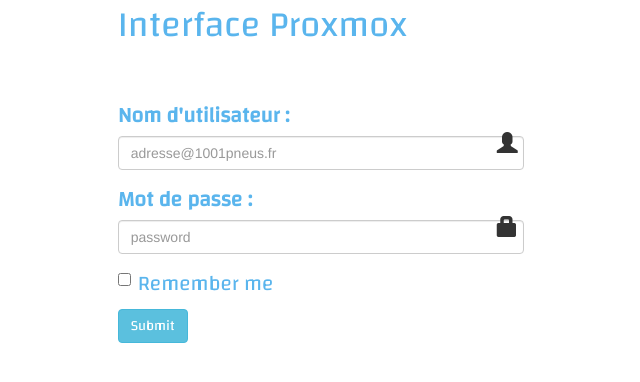
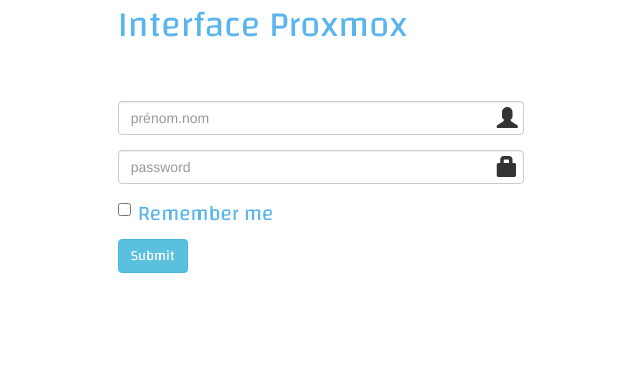
Before and after one commit to escornt/interface-prox, a PHP site: page / in a window 1280 px wide. Shown: the top 382 px of the page, without its empty margins (319-959 px from the left). Run offline with PHP 8.4, Linux system fonts and the light colour scheme.

Commit message:
placeholder

```diff
--- a/index.php
+++ b/index.php
@@ -22,12 +22,10 @@
       <div class="login-box-body">
         <form class="form-vertical" role="form">
           <div class="form-group has-feedback">
-            <label for="usr"><div class="customfont blu fs1">Nom d'utilisateur :</div></label>
-            <input type="usr" class="form-control" id="usr" placeholder="adresse@1001pneus.fr">
+            <input type="usr" class="form-control" id="usr" placeholder="prénom.nom">
             <span class="glyphicon glyphicon-user form-control-feedback fs1"></span>
           </div>
           <div class="form-group has-feedback">
-            <label for="pwd"><div class="customfont blu fs1">Mot de passe :</div></label>
             <input type="password" class="form-control" id="pwd" placeholder="password">
             <span class="glyphicon glyphicon-lock form-control-feedback fs1"></span>
           </div>
```
